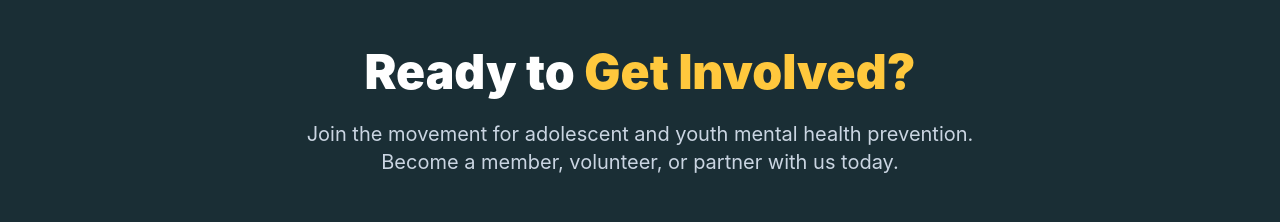
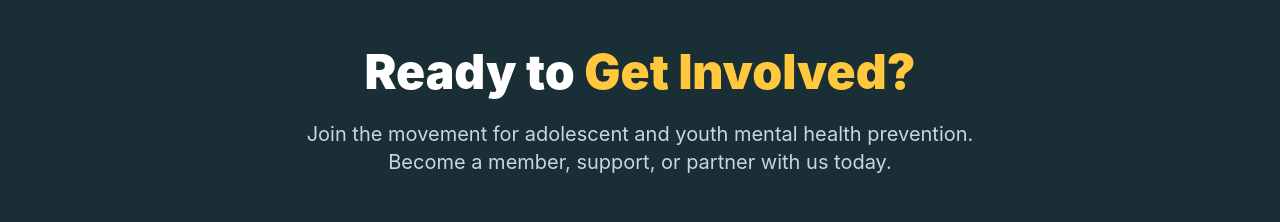
Before and after one commit to JamesKamau-5773/Unda-YouthNetwork-Frontend, a React (Vite) app: page /programs in a window 1280 px wide. Shown: the part 4460-4682 px from the top of the page. Built offline with nearby package versions, Linux system fonts and the light colour scheme.

Commit message:
Replace all instances of 'volunteer' with 'support' in app and content

```diff
--- a/src/App.jsx
+++ b/src/App.jsx
@@ -28,7 +28,7 @@ import PodcastPage from './pages/Podcast';
 import PortalLogin from './pages/Portal/Login';
 import WeeklyCheckInForm from './features/checkin/WeeklyCheckInForm';
 import Partner from './pages/Partner';
-import Volunteer from './pages/Volunteer';
+import Support from './pages/Support';
 import CampusEdition from './pages/workstreams/CampusEdition';
 import DebatersCircle from './pages/workstreams/DebatersCircle';
 import UMVMtaani from './pages/workstreams/UMVMtaani';
@@ -70,7 +70,7 @@ function App() {
                     <Route path="/portal" element={<PortalLogin />} />
                     <Route path="/join" element={<MultiStepChampionForm />} />
                     <Route path="/partner" element={<Partner />} />
-                    <Route path="/volunteer" element={<Volunteer />} />
+                    <Route path="/support" element={<Support />} />
                     <Route path="/checkin" element={<WeeklyCheckInForm />} />
                     <Route path="/podcast" element={<PodcastPage />} />
                     <Route path="/campus" element={<CampusEdition />} />
--- a/src/pages/Portal/MultiStepChampionForm.jsx
+++ b/src/pages/Portal/MultiStepChampionForm.jsx
@@ -359,7 +359,7 @@ const MultiStepChampionForm = () => {
               <CheckCircle className="text-unda-teal mt-1 shrink-0" />
               <div>
                 <h4 className="font-bold text-unda-navy">Ready to Submit?</h4>
-                <p className="text-sm text-slate-600 mt-1">By clicking Complete, you agree to join the UNDA Youth Network as a volunteer Peer Champion.</p>
+                <p className="text-sm text-slate-600 mt-1">By clicking Complete, you agree to join the UNDA Youth Network as a support Peer Champion.</p>
               </div>
             </div>
           </div>
--- a/src/pages/PrivacyPolicy.jsx
+++ b/src/pages/PrivacyPolicy.jsx
@@ -54,7 +54,7 @@ const PrivacyPolicy = () => {
                 <ul className="space-y-3">
                   <li className="flex items-start gap-3">
                     <div className="h-2 w-2 rounded-full bg-unda-teal mt-2 flex-shrink-0" />
-                    <p className="text-slate-600">Strict participant verification and background checks for all staff and volunteers</p>
+                    <p className="text-slate-600">Strict participant verification and background checks for all staff and supporters</p>
                   </li>
                   <li className="flex items-start gap-3">
                     <div className="h-2 w-2 rounded-full bg-unda-teal mt-2 flex-shrink-0" />
--- a/src/pages/Programs.jsx
+++ b/src/pages/Programs.jsx
@@ -267,7 +267,7 @@ const Programs = () => {
               Ready to <span className="text-unda-yellow">Get Involved?</span>
             </h2>
             <p className="text-xl text-slate-300 max-w-2xl mx-auto mb-12">
-              Join the movement for adolescent and youth mental health prevention. Become a member, volunteer, or partner with us today.
+              Join the movement for adolescent and youth mental health prevention. Become a member, support, or partner with us today.
             </p>
             <div className="flex flex-wrap justify-center gap-4">
               <Button asChild className="h-14 px-8 rounded-2xl bg-unda-yellow text-unda-navy hover:bg-unda-orange hover:text-white text-lg font-bold">
```
